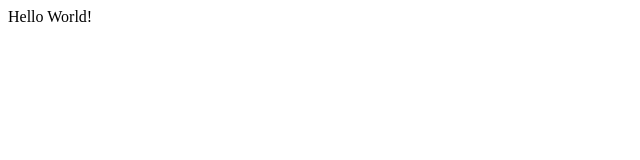
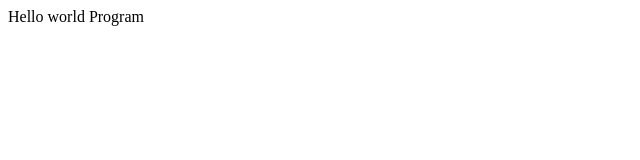
Before and after one commit to BhanuPratap1694/MY-WEBSITE, a plain HTML site: page index.html in a window 1280 px wide. Shown: the full height of the page, 0-640 px from the left. Drawn offline with Linux system fonts and the light colour scheme.

Commit message:
Update index.html

```diff
--- a/index.html
+++ b/index.html
@@ -8,6 +8,6 @@
 	</head>
 
 	<body>
-		Hello World!
+		Hello world Program
 	</body>
 </html>
```
